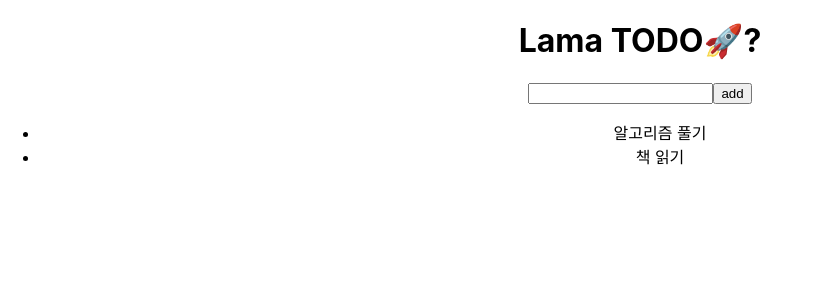
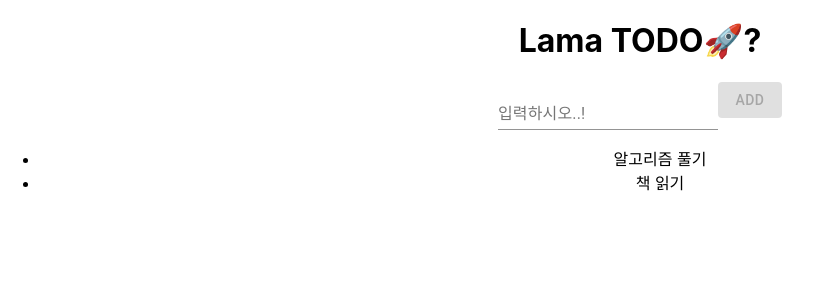
Before and after one commit to stoic-park/LamaTODO_Firebase, a React (Create React App) app: page / in a window 1280 px wide. Shown: the top 300 px of the page, without its empty margins (0-822 px from the left). Built offline with nearby package versions, Linux system fonts and the light colour scheme.

Commit message:
:fire: Fix: 기본 기능 구현
- 기본 기능 구현
- Material-ui 태그 사용

```diff
--- a/src/App.js
+++ b/src/App.js
@@ -1,30 +1,67 @@
 import React, { useState } from "react";
 import "./App.css";
+
+//
+// import Button from "@material-ui/core/Button";
+import { Button, FormControl, InputLabel, Input } from "@material-ui/core";
 
 function App() {
   // state
   const [todos, setTodos] = useState(["알고리즘 풀기", "책 읽기"]);
   const [input, setInput] = useState("");
   // console.log(input);
+  // console.log(todos);
 
   // 버튼 클릭시 todos에 state 추가
   const addTodo = (event) => {
     // console.log("🍎");
+
+    // 이거 해주지 않으면.. 어찌 되는지 알지?
+    // submit 과 같은 고유 동작을 했을 때...새로고침이 되버리는데..
+    // 이벤트 전파를 중단
+    //! will stop the refresh
+    event.preventDefault();
+
     // setTodos(input); // =>  error 발생!!
     setTodos([...todos, input]);
+    setInput("");
     // console.log(todos);
   };
 
   return (
     <div className="App">
       <h1>Lama TODO🚀?</h1>
-      <input
-        value={input}
-        onChange={(event) => {
-          setInput(event.target.value);
-        }}
-      />
-      <button onClick={addTodo}>add</button>
+      <form>
+        {/* <input
+          value={input}
+          onChange={(event) => {
+            setInput(event.target.value);
+          }}
+        /> */}
+
+        <FormControl>
+          <InputLabel>입력하시오..!</InputLabel>
+          <Input
+            value={input}
+            onChange={(event) => {
+              setInput(event.target.value);
+            }}
+          />
+        </FormControl>
+
+        {/* <button type="submit" onClick={addTodo}>
+          add
+        </button> */}
+        <Button
+          disabled={!input} //! 인풋값이 없을 경우 기능이 작동하지 않도록!
+          type="submit"
+          onClick={addTodo}
+          variant="contained"
+          color="primary"
+        >
+          add
+        </Button>
+      </form>
 
       <ul>
         {/* map 사용해서 todo 뿌리기 */}
```
